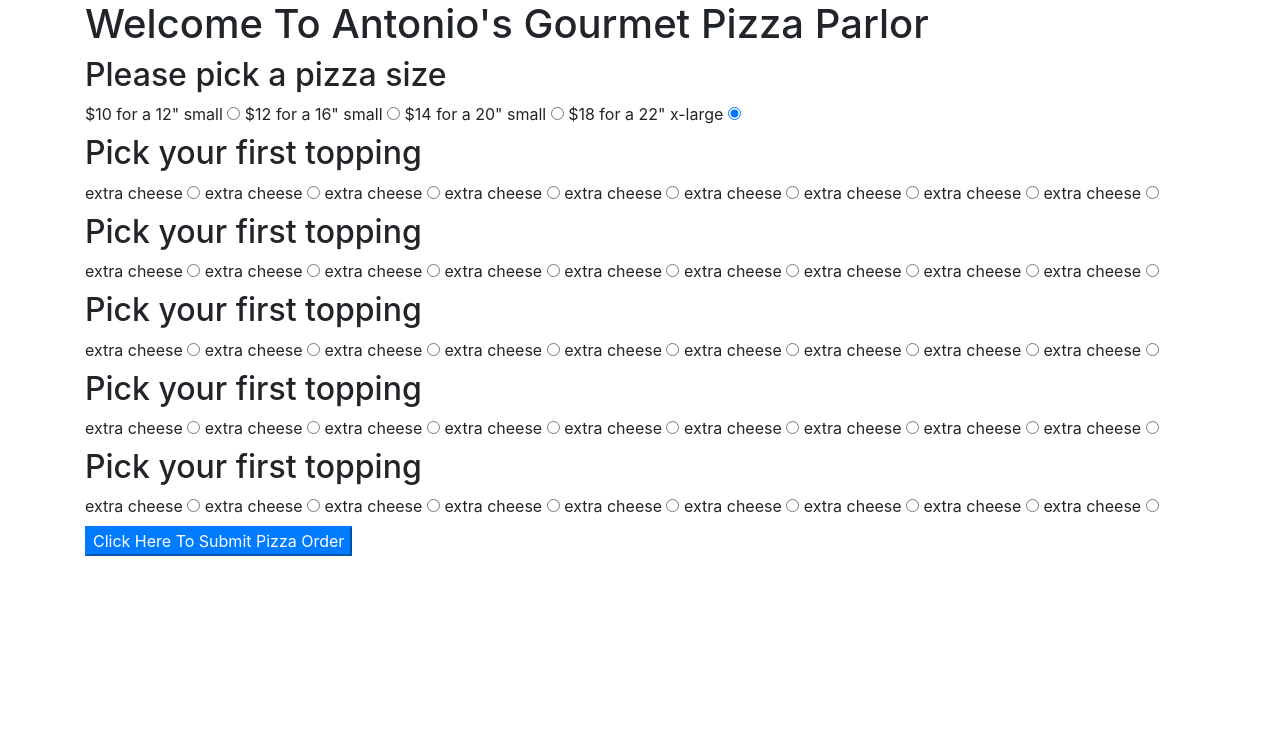
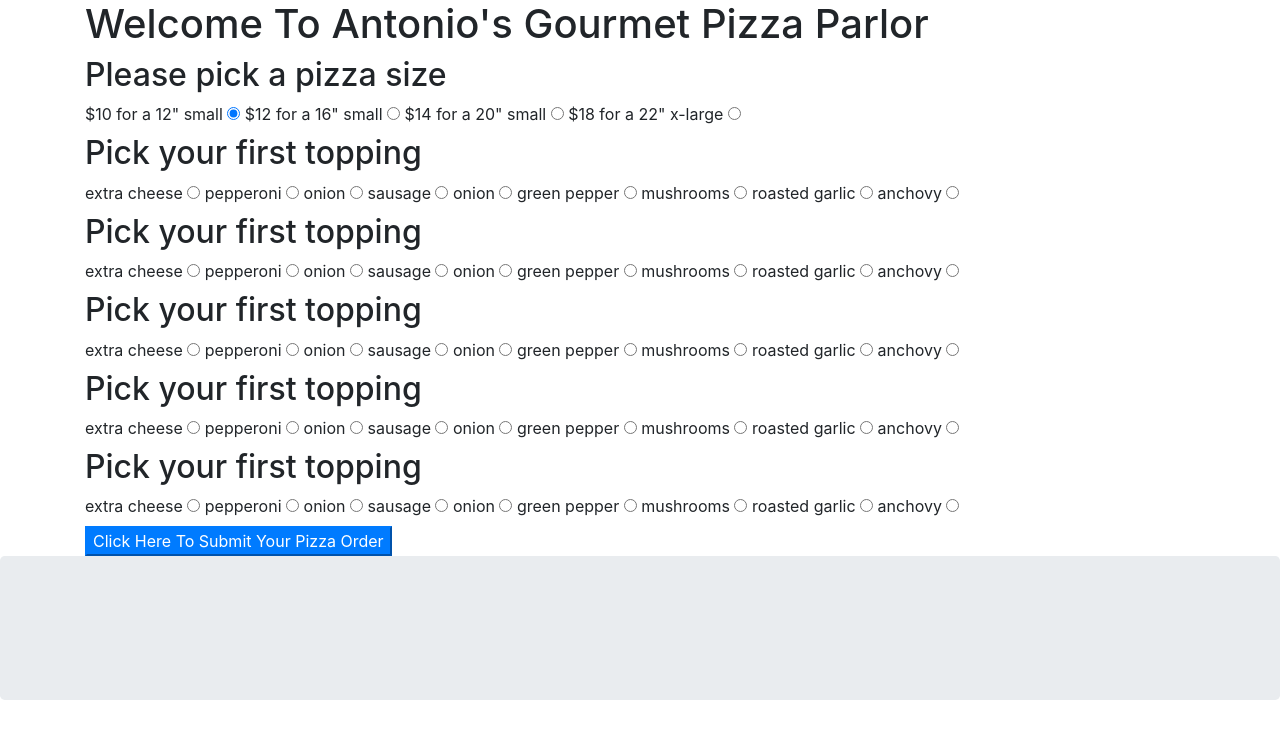
Before and after one commit to jmlden36/Pizza-Parlor, a plain HTML site: page index.html in a window 1280 px wide. Drawn offline with Linux system fonts and the light colour scheme.

Commit message:
add UI and topping card formatting

```diff
--- a/index.html
+++ b/index.html
@@ -20,119 +20,124 @@
         <label for="small">$10 for a 12" small</label>
         <input id="sm" value="small" type="radio" name="size" checked>
         <label for="medium">$12 for a 16" small</label>
-        <input id="med" value="medium" type="radio" name="size" checked>
+        <input id="med" value="medium" type="radio" name="size">
         <label for="large">$14 for a 20" small</label>
-        <input id="lg" value="large" type="radio" name="size" checked>
+        <input id="lg" value="large" type="radio" name="size">
         <label for="xlarge">$18 for a 22" x-large</label>
-        <input id="xlg" value="x large" type="radio" name="size" checked>
+        <input id="xlg" value="x large" type="radio" name="size">
       </div>
       <div class="toppings1-card">
         <h2 id="toppings-card">Pick your first topping</h2>
         <label for="extra-cheese">extra cheese</label>
-        <input id="extra-cheese" value="extra cheese" type="radio" name="topping">
+        <input id="extra-cheese" value="extra cheese" type="radio" name="topping1">
+        <label for="pepperoni">pepperoni</label>
+        <input id="pepperoni" value="pepperoni" type="radio" name="topping1">
+        <label for="bacon">onion</label>
+        <input id="bacon" value="bacon" type="radio" name="topping1">
+        <label for="sausage">sausage</label>
+        <input id="sausage" value="sausage" type="radio" name="topping1">
+        <label for="onion">onion</label>
+        <input id="onion" value="onion" type="radio" name="topping1">
+        <label for="green-pepper">green pepper</label>
+        <input id="green-pepper" value="green pepper" type="radio" name="topping1">
+        <label for="mushrooms">mushrooms</label>
+        <input id="mushrooms" value="mushrooms" type="radio" name="topping1">
+        <label for="roasted-garlic">roasted garlic</label>
+        <input id="roasted-garlic" value="roasted garlic" type="radio" name="topping1">
+        <label for="anchovy">anchovy</label>
+        <input id="anchovy" value="anchovy" type="radio" name="topping1">
+      </div>
+      <div class="toppings-card">
+        <h2 id="toppings-card">Pick your first topping</h2>
         <label for="extra-cheese">extra cheese</label>
-        <input id="extra-cheese" value="extra cheese" type="radio" name="topping">
+        <input id="extra-cheese" value="extra cheese" type="radio" name="topping2">
+        <label for="pepperoni">pepperoni</label>
+        <input id="pepperoni" value="pepperoni" type="radio" name="topping2">
+        <label for="bacon">onion</label>
+        <input id="bacon" value="bacon" type="radio" name="topping2">
+        <label for="sausage">sausage</label>
+        <input id="sausage" value="sausage" type="radio" name="topping2">
+        <label for="onion">onion</label>
+        <input id="onion" value="onion" type="radio" name="topping2">
+        <label for="green-pepper">green pepper</label>
+        <input id="green-pepper" value="green pepper" type="radio" name="topping2">
+        <label for="mushrooms">mushrooms</label>
+        <input id="mushrooms" value="mushrooms" type="radio" name="topping2">
+        <label for="roasted-garlic">roasted garlic</label>
+        <input id="roasted-garlic" value="roasted garlic" type="radio" name="topping2">
+        <label for="anchovy">anchovy</label>
+        <input id="anchovy" value="anchovy" type="radio" name="topping2">
+      </div>
+      <div class="toppings-card">
+        <h2 id="toppings-card">Pick your first topping</h2>
         <label for="extra-cheese">extra cheese</label>
-        <input id="extra-cheese" value="extra cheese" type="radio" name="topping">
+        <input id="extra-cheese" value="extra cheese" type="radio" name="topping3">
+        <label for="pepperoni">pepperoni</label>
+        <input id="pepperoni" value="pepperoni" type="radio" name="topping3">
+        <label for="bacon">onion</label>
+        <input id="bacon" value="bacon" type="radio" name="topping3">
+        <label for="sausage">sausage</label>
+        <input id="sausage" value="sausage" type="radio" name="topping3">
+        <label for="onion">onion</label>
+        <input id="onion" value="onion" type="radio" name="topping3">
+        <label for="green-pepper">green pepper</label>
+        <input id="green-pepper" value="green pepper" type="radio" name="topping3">
+        <label for="mushrooms">mushrooms</label>
+        <input id="mushrooms" value="mushrooms" type="radio" name="topping3">
+        <label for="roasted-garlic">roasted garlic</label>
+        <input id="roasted-garlic" value="roasted garlic" type="radio" name="topping3">
+        <label for="anchovy">anchovy</label>
+        <input id="anchovy" value="anchovy" type="radio" name="topping3">
+      </div>
+      <div class="toppings-card">
+        <h2 id="toppings-card">Pick your first topping</h2>
         <label for="extra-cheese">extra cheese</label>
-        <input id="extra-cheese" value="extra cheese" type="radio" name="topping">
-        <label for="extra-cheese">extra cheese</label>
-        <input id="extra-cheese" value="extra cheese" type="radio" name="topping">
-        <label for="extra-cheese">extra cheese</label>
-        <input id="extra-cheese" value="extra cheese" type="radio" name="topping">
-        <label for="extra-cheese">extra cheese</label>
-        <input id="extra-cheese" value="extra cheese" type="radio" name="topping">
-        <label for="extra-cheese">extra cheese</label>
-        <input id="extra-cheese" value="extra cheese" type="radio" name="topping">
-        <label for="extra-cheese">extra cheese</label>
-        <input id="extra-cheese" value="extra cheese" type="radio" name="topping">
+        <input id="extra-cheese" value="extra cheese" type="radio" name="topping4">
+        <label for="pepperoni">pepperoni</label>
+        <input id="pepperoni" value="pepperoni" type="radio" name="topping4">
+        <label for="bacon">onion</label>
+        <input id="bacon" value="bacon" type="radio" name="topping4">
+        <label for="sausage">sausage</label>
+        <input id="sausage" value="sausage" type="radio" name="topping4">
+        <label for="onion">onion</label>
+        <input id="onion" value="onion" type="radio" name="topping4">
+        <label for="green-pepper">green pepper</label>
+        <input id="green-pepper" value="green pepper" type="radio" name="topping4">
+        <label for="mushrooms">mushrooms</label>
+        <input id="mushrooms" value="mushrooms" type="radio" name="topping4">
+        <label for="roasted-garlic">roasted garlic</label>
+        <input id="roasted-garlic" value="roasted garlic" type="radio" name="topping4">
+        <label for="anchovy">anchovy</label>
+        <input id="anchovy" value="anchovy" type="radio" name="topping4">
       </div>
       <div class="toppings1-card">
         <h2 id="toppings-card">Pick your first topping</h2>
         <label for="extra-cheese">extra cheese</label>
-        <input id="extra-cheese" value="extra cheese" type="radio" name="topping">
-        <label for="extra-cheese">extra cheese</label>
-        <input id="extra-cheese" value="extra cheese" type="radio" name="topping">
-        <label for="extra-cheese">extra cheese</label>
-        <input id="extra-cheese" value="extra cheese" type="radio" name="topping">
-        <label for="extra-cheese">extra cheese</label>
-        <input id="extra-cheese" value="extra cheese" type="radio" name="topping">
-        <label for="extra-cheese">extra cheese</label>
-        <input id="extra-cheese" value="extra cheese" type="radio" name="topping">
-        <label for="extra-cheese">extra cheese</label>
-        <input id="extra-cheese" value="extra cheese" type="radio" name="topping">
-        <label for="extra-cheese">extra cheese</label>
-        <input id="extra-cheese" value="extra cheese" type="radio" name="topping">
-        <label for="extra-cheese">extra cheese</label>
-        <input id="extra-cheese" value="extra cheese" type="radio" name="topping">
-        <label for="extra-cheese">extra cheese</label>
-        <input id="extra-cheese" value="extra cheese" type="radio" name="topping">
+        <input id="extra-cheese" value="extra cheese" type="radio" name="topping5">
+        <label for="pepperoni">pepperoni</label>
+        <input id="pepperoni" value="pepperoni" type="radio" name="topping5">
+        <label for="bacon">onion</label>
+        <input id="bacon" value="bacon" type="radio" name="topping5">
+        <label for="sausage">sausage</label>
+        <input id="sausage" value="sausage" type="radio" name="topping5">
+        <label for="onion">onion</label>
+        <input id="onion" value="onion" type="radio" name="topping5">
+        <label for="green-pepper">green pepper</label>
+        <input id="green-pepper" value="green pepper" type="radio" name="topping5">
+        <label for="mushrooms">mushrooms</label>
+        <input id="mushrooms" value="mushrooms" type="radio" name="topping5">
+        <label for="roasted-garlic">roasted garlic</label>
+        <input id="roasted-garlic" value="roasted garlic" type="radio" name="topping5">
+        <label for="anchovy">anchovy</label>
+        <input id="anchovy" value="anchovy" type="radio" name="topping5">
       </div>
-      <div class="toppings1-card">
-        <h2 id="toppings-card">Pick your first topping</h2>
-        <label for="extra-cheese">extra cheese</label>
-        <input id="extra-cheese" value="extra cheese" type="radio" name="topping">
-        <label for="extra-cheese">extra cheese</label>
-        <input id="extra-cheese" value="extra cheese" type="radio" name="topping">
-        <label for="extra-cheese">extra cheese</label>
-        <input id="extra-cheese" value="extra cheese" type="radio" name="topping">
-        <label for="extra-cheese">extra cheese</label>
-        <input id="extra-cheese" value="extra cheese" type="radio" name="topping">
-        <label for="extra-cheese">extra cheese</label>
-        <input id="extra-cheese" value="extra cheese" type="radio" name="topping">
-        <label for="extra-cheese">extra cheese</label>
-        <input id="extra-cheese" value="extra cheese" type="radio" name="topping">
-        <label for="extra-cheese">extra cheese</label>
-        <input id="extra-cheese" value="extra cheese" type="radio" name="topping">
-        <label for="extra-cheese">extra cheese</label>
-        <input id="extra-cheese" value="extra cheese" type="radio" name="topping">
-        <label for="extra-cheese">extra cheese</label>
-        <input id="extra-cheese" value="extra cheese" type="radio" name="topping">
-      </div>
-      <div class="toppings1-card">
-        <h2 id="toppings-card">Pick your first topping</h2>
-        <label for="extra-cheese">extra cheese</label>
-        <input id="extra-cheese" value="extra cheese" type="radio" name="topping">
-        <label for="extra-cheese">extra cheese</label>
-        <input id="extra-cheese" value="extra cheese" type="radio" name="topping">
-        <label for="extra-cheese">extra cheese</label>
-        <input id="extra-cheese" value="extra cheese" type="radio" name="topping">
-        <label for="extra-cheese">extra cheese</label>
-        <input id="extra-cheese" value="extra cheese" type="radio" name="topping">
-        <label for="extra-cheese">extra cheese</label>
-        <input id="extra-cheese" value="extra cheese" type="radio" name="topping">
-        <label for="extra-cheese">extra cheese</label>
-        <input id="extra-cheese" value="extra cheese" type="radio" name="topping">
-        <label for="extra-cheese">extra cheese</label>
-        <input id="extra-cheese" value="extra cheese" type="radio" name="topping">
-        <label for="extra-cheese">extra cheese</label>
-        <input id="extra-cheese" value="extra cheese" type="radio" name="topping">
-        <label for="extra-cheese">extra cheese</label>
-        <input id="extra-cheese" value="extra cheese" type="radio" name="topping">
-      </div>
-      <div class="toppings1-card">
-        <h2 id="toppings-card">Pick your first topping</h2>
-        <label for="extra-cheese">extra cheese</label>
-        <input id="extra-cheese" value="extra cheese" type="radio" name="topping">
-        <label for="extra-cheese">extra cheese</label>
-        <input id="extra-cheese" value="extra cheese" type="radio" name="topping">
-        <label for="extra-cheese">extra cheese</label>
-        <input id="extra-cheese" value="extra cheese" type="radio" name="topping">
-        <label for="extra-cheese">extra cheese</label>
-        <input id="extra-cheese" value="extra cheese" type="radio" name="topping">
-        <label for="extra-cheese">extra cheese</label>
-        <input id="extra-cheese" value="extra cheese" type="radio" name="topping">
-        <label for="extra-cheese">extra cheese</label>
-        <input id="extra-cheese" value="extra cheese" type="radio" name="topping">
-        <label for="extra-cheese">extra cheese</label>
-        <input id="extra-cheese" value="extra cheese" type="radio" name="topping">
-        <label for="extra-cheese">extra cheese</label>
-        <input id="extra-cheese" value="extra cheese" type="radio" name="topping">
-        <label for="extra-cheese">extra cheese</label>
-        <input id="extra-cheese" value="extra cheese" type="radio" name="topping">
-      </div>
-      <button type="submit" class="btn-primary">Click Here To Submit Pizza Order</button>
+      <button type="submit" class="btn-primary">Click Here To Submit Your Pizza Order</button>
     </form>
+  </div>
+  <div class="jumbotron" id="order-reciept">
+    <ul class="output">
+
+    </ul>
   </div>
 </body>
 </html>
```
Also changed, not shown: js/scripts.js (+16 -0 lines).
